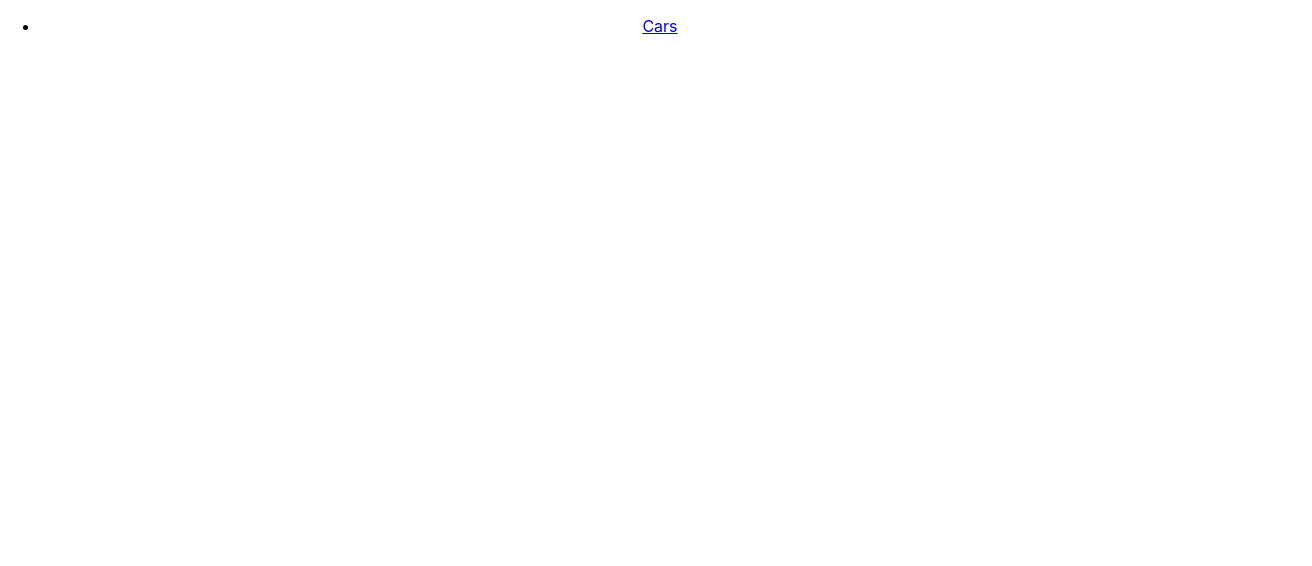
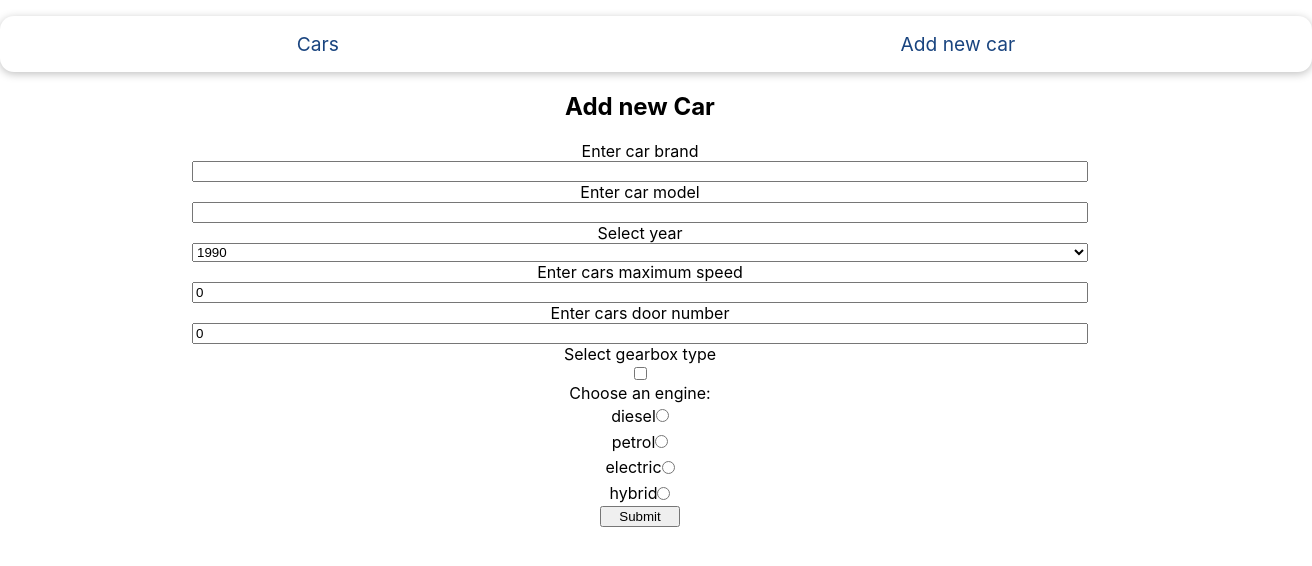
Before and after one commit to doooox/cars-app, a React (Create React App) app: page /add in a window 1280 px wide. Shown: the top 566 px of the page, 1312 px wide, since content can reach past the window. Built offline with nearby package versions, Linux system fonts and the light colour scheme.

Commit message:
AddCar form

```diff
--- a/src/App.css
+++ b/src/App.css
@@ -6,7 +6,22 @@
   height: 40vmin;
   pointer-events: none;
 }
-
+.nav{
+  width: 100%;
+  padding: 1rem;
+  box-shadow: 0 2px 8px rgba(0, 0, 0, 0.25);
+  border-radius: 14px;
+  background-color: white;
+  list-style: none;
+  display: flex;
+  justify-content: space-around;
+  align-items: center;
+}
+.nav .link{
+  text-decoration: none;
+  color: rgb(25, 68, 127);
+  font-size: 1.2rem;
+}
 @media (prefers-reduced-motion: no-preference) {
   .App-logo {
     animation: App-logo-spin infinite 20s linear;
--- a/src/App.js
+++ b/src/App.js
@@ -6,12 +6,19 @@ import Routes from './Routes';
 function App() {
   return (
     <div className="App">
-      <ul>
-        <li>
-          <Link to="/cars">Cars</Link>
-        </li>
-      </ul>
-      <Routes />
+      <div>
+        <nav>
+          <ul className="nav">
+            <li>
+              <Link to="/cars" className='link'>Cars</Link>
+            </li>
+            <li>
+              <Link to="/add" className='link'>Add new car</Link>
+            </li>
+          </ul>
+          <Routes />
+        </nav>
+      </div>
     </div>
   );
 }
--- a/src/Routes.js
+++ b/src/Routes.js
@@ -1,5 +1,6 @@
 import React from "react";
 import { Switch, Route } from "react-router-dom";
+import AddCars from "./pages/AddCars";
 import AppCars from "./pages/AppCars";
 
 const Routes = () => {
@@ -9,6 +10,9 @@ const Routes = () => {
         <Route path="/cars">
           <AppCars />
         </Route>
+        <Route path="/add">
+          <AddCars />
+        </Route>
       </Switch>
     </div>
   );
--- /dev/null
+++ b/src/components/NewCarForm.jsx
@@ -0,0 +1,154 @@
+import React, { useState } from "react";
+import { useHistory } from "react-router-dom";
+import CarsService from "../services/CarsService";
+function AddCar() {
+
+    const history = useHistory();
+
+    const [brand, setBrand] = useState("");
+    const [model, setModel] = useState("");
+    const [year, setYear] = useState(1990);
+    const [maxSpeed, setMaxSpeed] = useState(0);
+    const [numberOfDoors, setNumberOfDoors] = useState(0);
+    const [isAutomatic, setIsAutomatic] = useState(false);
+    const [engine, setEngine] = useState(null);
+
+    const engines = ["diesel", "petrol", "electric", "hybrid"];
+
+    const brandHandler = (e) => {
+        setBrand(e.target.value)
+    }
+    const modelHandler = (e) => {
+        setModel(e.target.value)
+    }
+    const yearHandler = (e) => {
+        setYear(e.target.value)
+    }
+    const maxSpeedHandler = (e) => {
+        setMaxSpeed(e.target.value)
+    }
+    const nuberOfDoorsHandler = (e) => {
+        setNumberOfDoors(e.target.value)
+    }
+    const isAutomaticHandler = (e) => {
+        setIsAutomatic(e.target.value = true)
+    }
+    const engineHandler = (e) => {
+        setEngine(e.target.value)
+    }
+
+    const createCar = () => {
+        CarsService.create({
+            brand,
+            model,
+            year,
+            maxSpeed,
+            numberOfDoors,
+            isAutomatic,
+            engine,
+        });
+    }
+
+    const handleSubmit = (e) => {
+        e.preventDefault();
+        createCar();
+        history.push("/cars");
+    };
+    const years = () => {
+        let arr = [];
+        for (let i = 1990; i <= 2018; i++) arr.push(i);
+        return arr;
+    };
+
+    return (
+        <div>
+            <form className='form' onSubmit={handleSubmit}>
+                <label
+                    htmlFor="brand">
+                    Enter car brand
+                </label>
+                <input
+                    type="text"
+                    id="brand"
+                    value={brand}
+                    onChange={brandHandler}
+                />
+                <label
+                    htmlFor="model">
+                    Enter car model
+                </label>
+                <input
+                    type="text"
+                    id="model"
+                    value={model}
+                    onChange={modelHandler}
+                />
+                <label
+                    htmlFor="">
+                    Select year
+                </label>
+                <select
+                    name='year'
+                    value={year}
+                    onChange={yearHandler}
+                >
+                    {years().map((year, index) => (
+                        <option key={index} value={year}>{year}</option>
+                    ))}
+                </select>
+                <label
+                    htmlFor="maxSpeed">
+                    Enter cars maximum speed
+                </label>
+                <input
+                    type="number"
+                    name=""
+                    id="maxSpeed"
+                    value={maxSpeed}
+                    onChange={maxSpeedHandler}
+                />
+                <label
+                    htmlFor="maxSpeed">
+                    Enter cars door number
+                </label>
+                <input
+                    type="number"
+                    name=""
+                    id="maxSpeed"
+                    value={numberOfDoors}
+                    onChange={nuberOfDoorsHandler}
+                />
+                <label
+                    htmlFor="isAutomatic">
+                    Select gearbox type
+                </label>
+                <input
+                    type="checkbox"
+                    id="isAutomatic"
+                    value={isAutomatic}
+                    onChange={isAutomaticHandler}
+                />
+                <label>
+                    <div className="engineType">
+                        Choose an engine:{" "}
+                        {engines.map((type) => (
+                            <span key={type}>
+                                {type}
+                                <input
+                                    type='radio'
+                                    onChange={engineHandler}
+                                    name='engine'
+                                    checked={type == engine}
+                                    value={type}
+                                />{" "}
+                            </span>
+                        ))}
+                    </div>
+                </label>
+                <button type="submit">Submit</button>
+            </form>
+        </div>
+    );
+}
+
+export default AddCar;
--- a/src/components/SingleCar.jsx
+++ b/src/components/SingleCar.jsx
@@ -8,7 +8,7 @@ const SingleCar = ({brand, model, year, maxSpeed, isAutomatic, engine, numberOfD
             <li>Model: {model}</li>
             <li>Year: {year}</li>
             <li>Cars max speed:{maxSpeed}</li>
-            <li>Car is automatic: {isAutomatic}</li>
+            <li>{(!isAutomatic)? 'Manual transmision': 'Automatic transmision'}</li>
             <li>Cars engine: {engine}</li>
             <li>Car has {numberOfDoors} of dors</li>
         </ul>
--- /dev/null
+++ b/src/pages/AddCar.css
@@ -0,0 +1,18 @@
+.form{
+    display: flex;
+    flex-direction: column;
+    width: 100%;
+    max-width: 70%;
+    margin: 0 auto;
+}
+.form button{
+    width: 5rem;
+    margin: 0 auto;
+}
+.engineType{
+    display: flex;
+    flex-direction: column;
+}
+.engineType input{
+    margin: 0.4rem 0;
+}
--- /dev/null
+++ b/src/pages/AddCars.jsx
@@ -0,0 +1,15 @@
+import React from 'react'
+import './AddCar.css'
+import NewCarForm from '../components/NewCarForm'
+
+const AddCars = () => {
+
+    return (
+        <div>
+            <h1>Add new Car</h1>
+            <NewCarForm />
+        </div>
+    )
+}
+
+export default AddCars
--- a/src/services/CarsService.js
+++ b/src/services/CarsService.js
@@ -10,6 +10,10 @@ class CarsService {
     }
     return [];
   }
+  async create(newCar) {
+    const { data } = await axiosObj.post("cars", newCar);
+    return data;
+  }
 }
 
 export default new CarsService();
```
